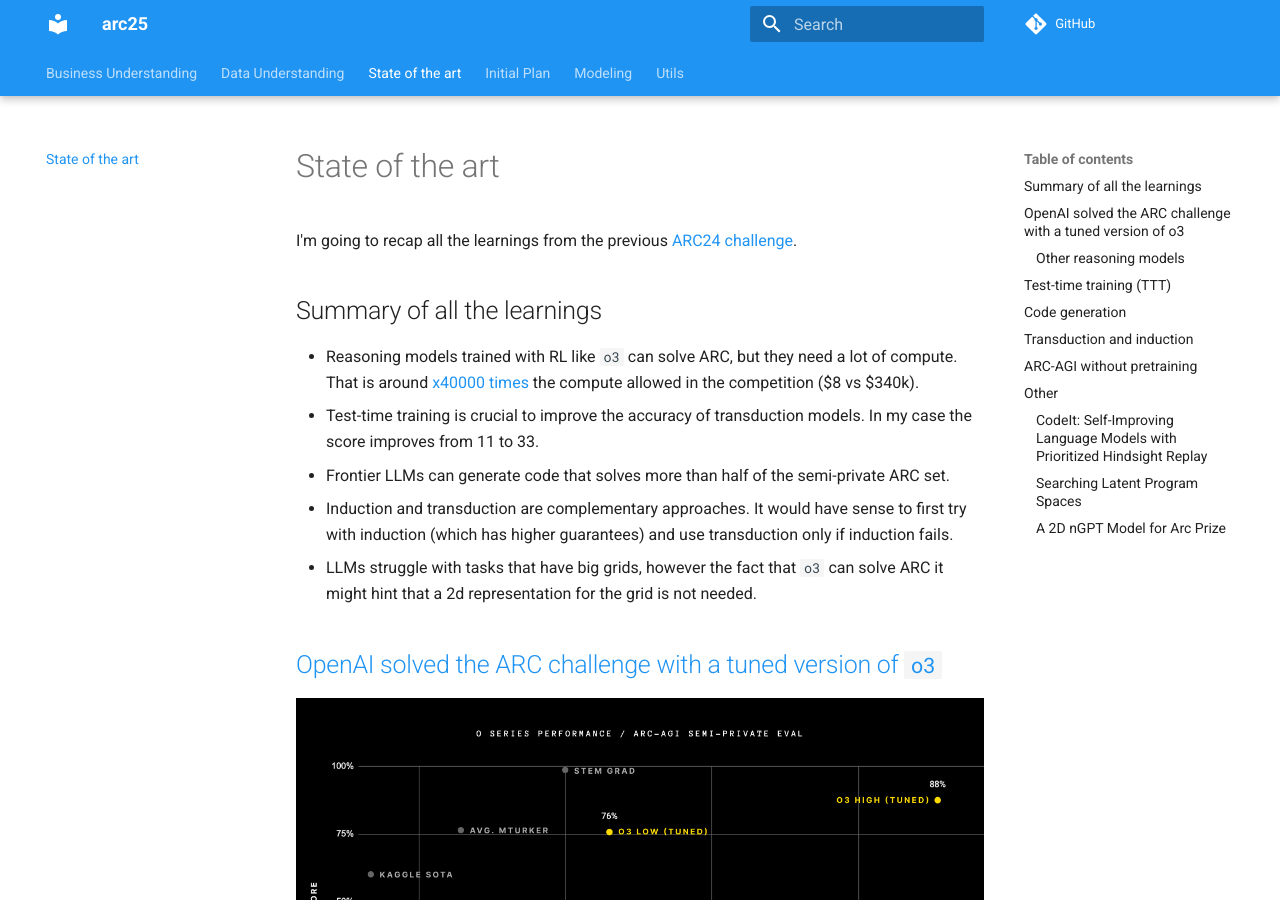
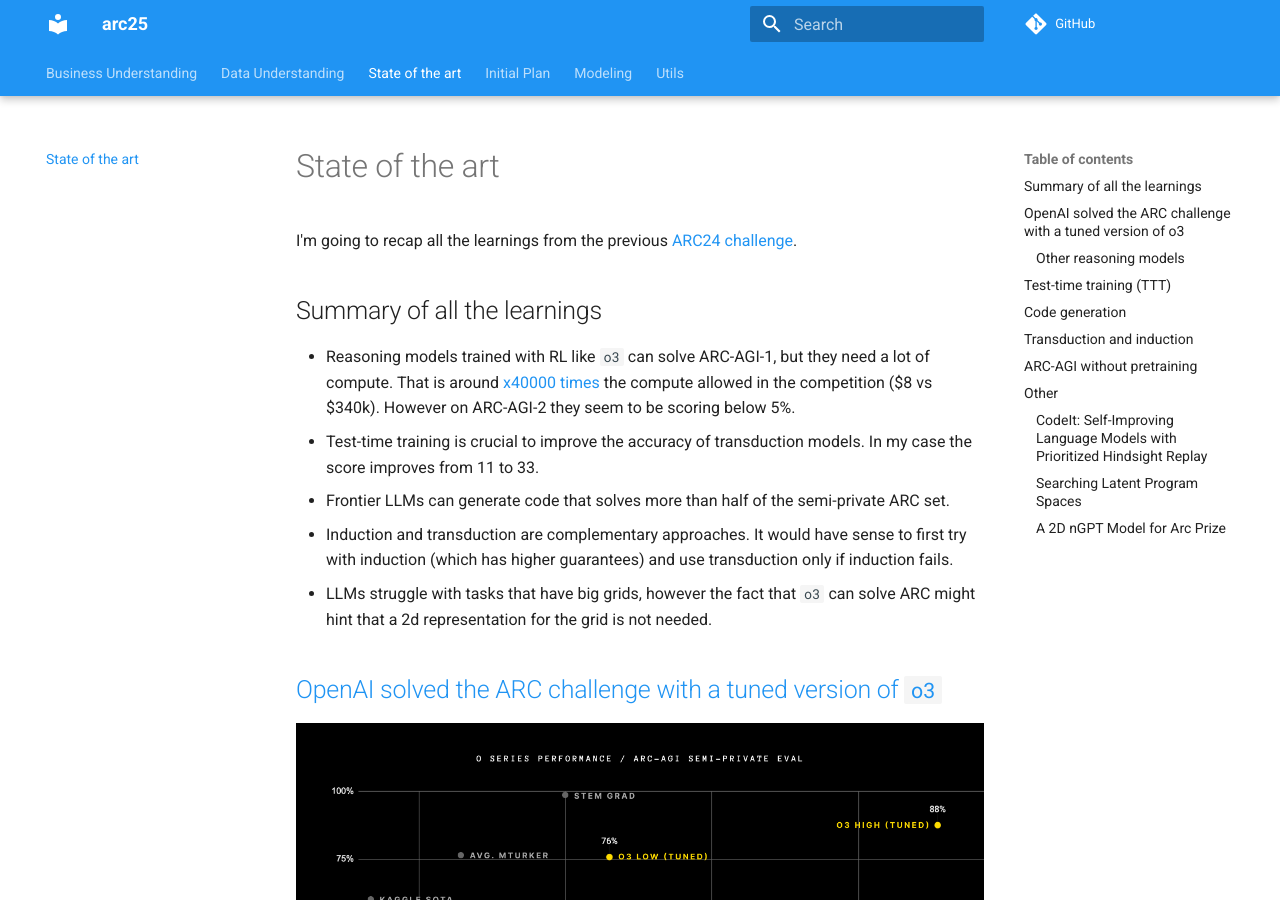
Before and after one commit to ironbar/arc25, an MkDocs documentation site: the page built from docs/03_State_of_the_art.md, in a window 1280 px wide and 900 px high. Built offline with MkDocs 1.6.1 and Material for MkDocs 9.7.7, drawn with Linux system fonts in a browser that asks for light colours; comment, search, counter and statistics services are not loaded.

Commit message:
updated documentation

```diff
--- a/docs/03_State_of_the_art.md
+++ b/docs/03_State_of_the_art.md
@@ -6,11 +6,11 @@
 
 ## Summary of all the learnings
 
-- Reasoning models trained with RL like `o3` can solve ARC, but they need a lot of compute. That is around [x40000 times](https://x.com/guille_bar/status/1870479630383329472) the compute allowed in the competition ($8 vs $340k).
+- Reasoning models trained with RL like `o3` can solve ARC-AGI-1, but they need a lot of compute. That is around [x40000 times](https://x.com/guille_bar/status/1870479630383329472) the compute allowed in the competition ($8 vs $340k). However on ARC-AGI-2 they seem to be scoring below 5%.
 - Test-time training is crucial to improve the accuracy of transduction models. In my case the score improves from 11 to 33.
 - Frontier LLMs can generate code that solves more than half of the semi-private ARC set.
 - Induction and transduction are complementary approaches. It would have sense to first try with induction (which has higher guarantees) and use transduction only if induction fails.
-- LLMs struggle with tasks that have big grids, however the fact that `o3` can solve ARC it might hint that a 2d representation for the grid is not needed.
+- LLMs struggle with tasks that have big grids, however the fact that `o3` can solve ARC might hint that a 2d representation for the grid is not needed.
 
 ## [OpenAI solved the ARC challenge with a tuned version of `o3`](https://arcprize.org/blog/oai-o3-pub-breakthrough)
 
```
